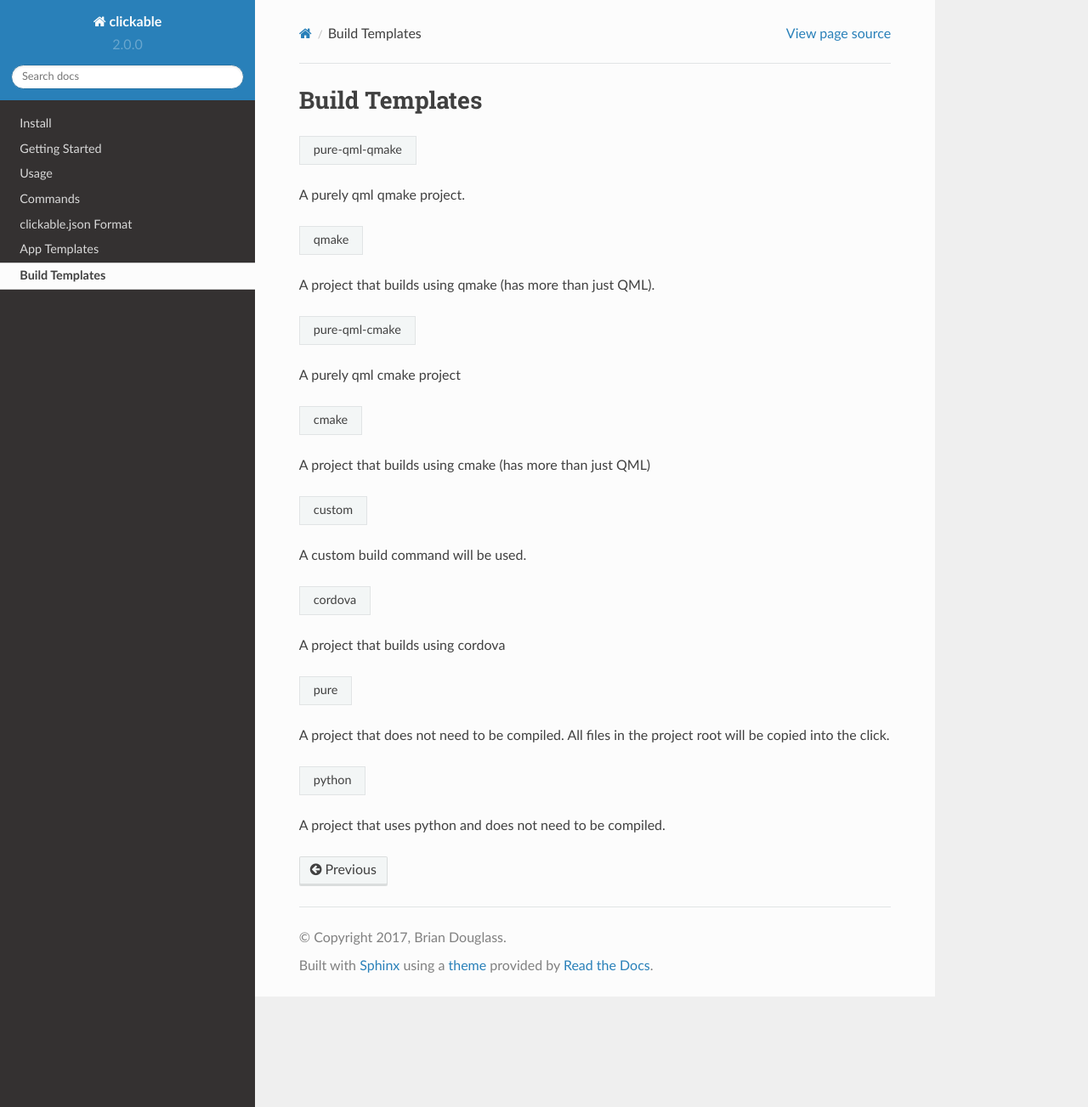
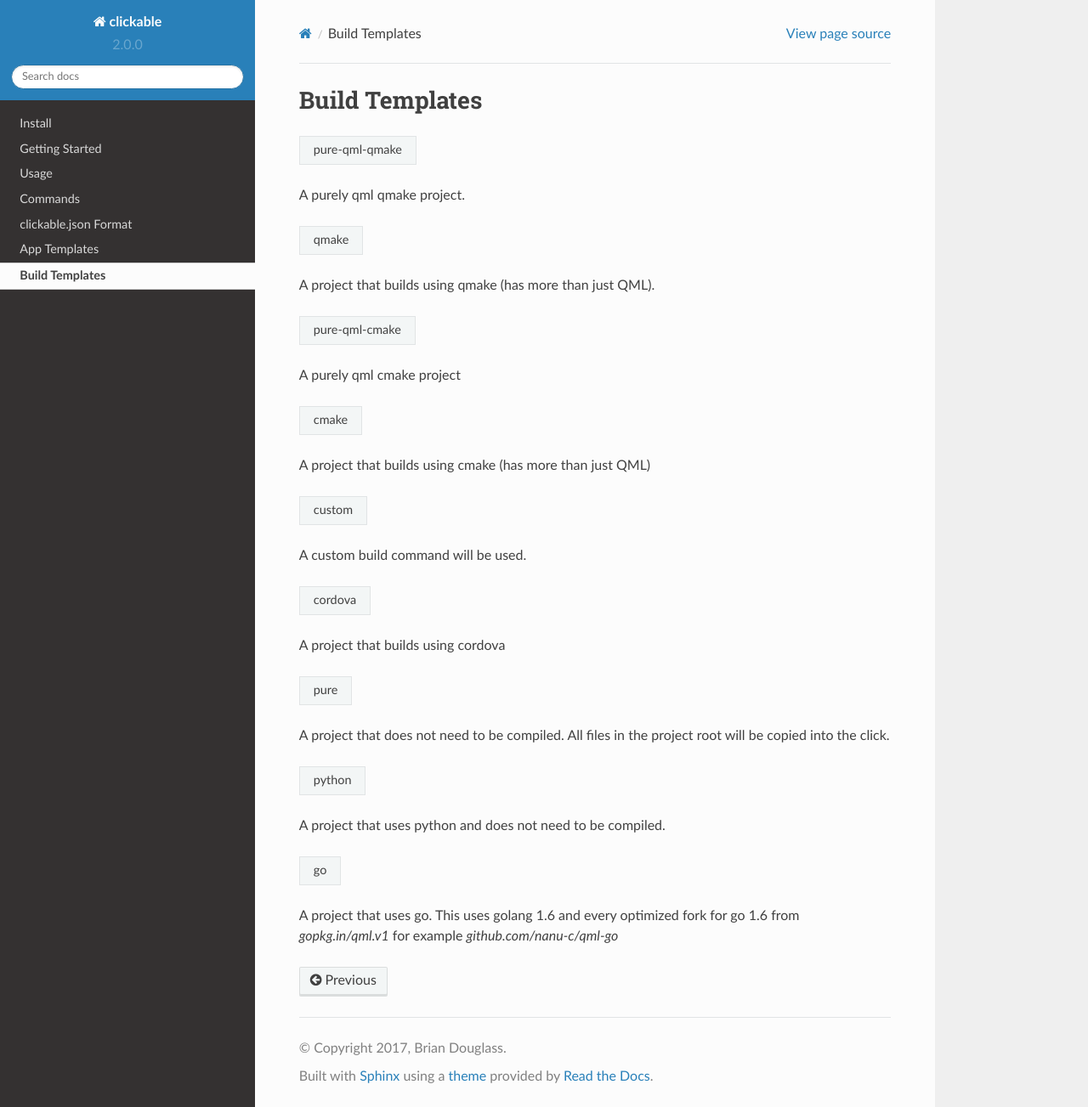
Before and after one commit to bhdouglass/clickable, a Sphinx documentation site: the page built from docs/build-templates.rst, in a window 1280 px wide and 1303 px high. Shown: the whole window at 85% size. Built offline with Sphinx 7.4.7 and the Read the Docs theme 2.0.0, drawn with Linux system fonts in a browser that asks for light colours.

Commit message:
update docs

```diff
--- a/docs/build-templates.rst
+++ b/docs/build-templates.rst
@@ -50,3 +50,10 @@ A project that does not need to be compiled. All files in the project root will
 +--------+
 
 A project that uses python and does not need to be compiled.
+
++----+
+| go |
++----+
+
+A project that uses go.
+This uses golang 1.6 and every optimized fork for go 1.6 from `gopkg.in/qml.v1` for example `github.com/nanu-c/qml-go`
```
Also changed, not shown: docs/clickable-json.rst (+15 -0 lines).
